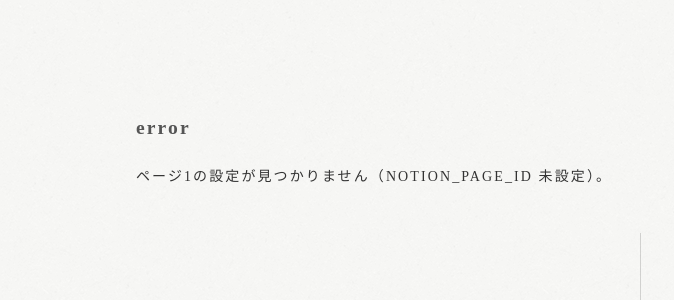
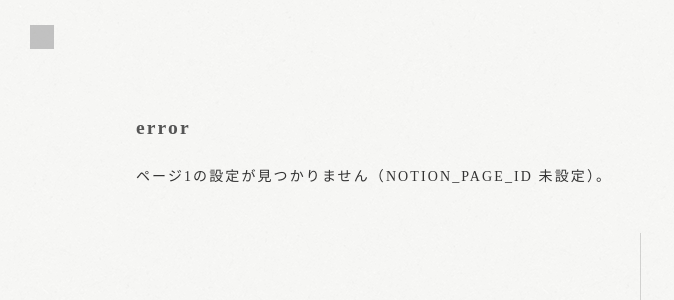
Before and after one commit to aaaaaso/flask-diary, a Flask app: page / in a window 1280 px wide. Shown: the top 300 px of the page, without its empty margins (0-674 px from the left). Run offline with Flask 3, Linux system fonts and the light colour scheme; grey boxes are pictures that could not be loaded.

Commit message:
シャッフルボタンを追加

```diff
--- a/static/style.css
+++ b/static/style.css
@@ -145,3 +145,26 @@
 
 /* AOSと相性の良いわずかな演出 */
 .diary-divider[data-aos="fade-up"] { will-change: transform, opacity; }
+
+/* Shuffleボタン */
+#shuffle-btn {
+  position: fixed;
+  top: 24px;
+  left: 24px;
+  background: none;
+  border: none;
+  cursor: pointer;
+  opacity: 0.6;
+  transition: opacity 0.3s ease;
+  z-index: 1000;
+}
+
+#shuffle-btn:hover {
+  opacity: 1;
+}
+
+#shuffle-btn img {
+  width: 24px;
+  height: 24px;
+  display: block;
+}
--- a/templates/index.html
+++ b/templates/index.html
@@ -35,7 +35,6 @@
     gtag('config', 'G-LR4KH39PNY');
   </script>
 
-  {# ページャ用の rel="prev/next"（SEO用）。current_page/total_pages は app.py から渡す #}
   {% if current_page and total_pages %}
     {% if current_page > 1 %}
       <link rel="prev" href="{{ '/' if current_page == 2 else '/page' ~ (current_page - 1) }}">
@@ -47,6 +46,13 @@
 </head>
 
 <body>
+
+  <!-- Shuffleボタン -->
+  <button id="shuffle-btn" title="日記をランダムに並べ替え">
+    <img src="{{ url_for('static', filename='shuffle_icon.png') }}" alt="Shuffle" />
+  </button>
+
+  <!-- 日記本体 -->
   <div class="container">
     {% for entry in diary %}
       <div class="entry" data-aos="fade-up">
@@ -59,8 +65,7 @@
   <!-- 縦棒 -->
   <div class="diary-divider" aria-hidden="true" data-aos="fade-up"></div>
 
-  <!-- Pager: 最下部ナビゲーション（既存トンマナに合わせた最小UI） -->
-  <!-- <div class="pager" data-aos="fade-up" aria-label="Pagination"> -->
+  <!-- Pager -->
   <div class="pager" data-aos="fade-up" data-aos-once="true" aria-label="Pagination">
     {% if current_page > 1 %}
       <a class="pager-prev" href="{{ '/' if current_page == 2 else '/page' ~ (current_page - 1) }}" rel="prev">← 前へ</a>
@@ -90,6 +95,23 @@
       easing: 'ease-in-out',
       once: false
     });
+
+    // ---- Shuffle機能 ----
+    const btn = document.getElementById('shuffle-btn');
+    btn.addEventListener('click', () => {
+      const container = document.querySelector('.container');
+      const entries = Array.from(container.querySelectorAll('.entry'));
+      // Fisher–Yates shuffle
+      for (let i = entries.length - 1; i > 0; i--) {
+        const j = Math.floor(Math.random() * (i + 1));
+        [entries[i], entries[j]] = [entries[j], entries[i]];
+      }
+      // 再描画
+      container.innerHTML = '';
+      entries.forEach(e => container.appendChild(e));
+      // AOS再初期化
+      AOS.refreshHard();
+    });
   </script>
 </body>
 </html>
```
Also changed, not shown: shuffle_icon.png (added).
